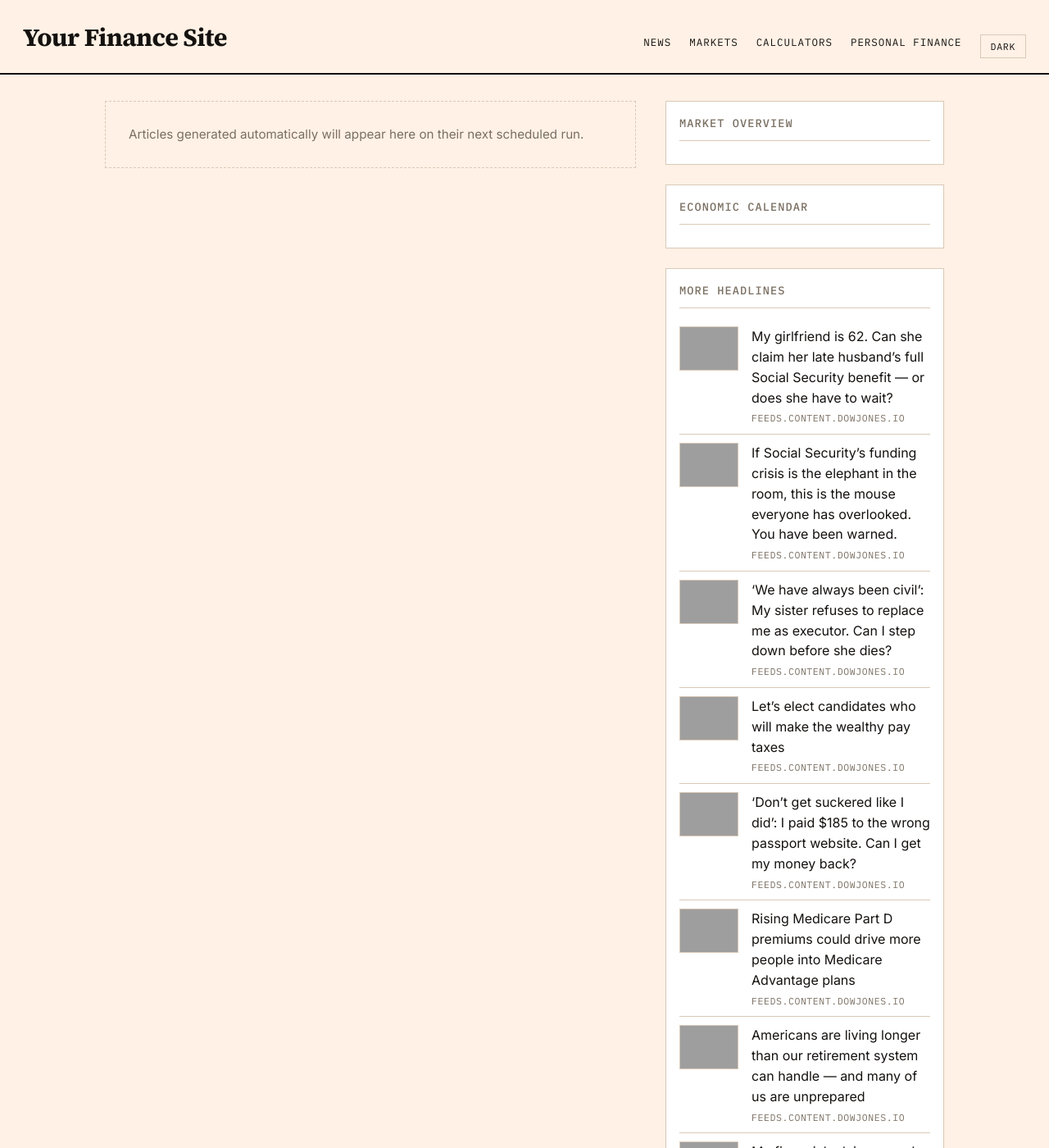
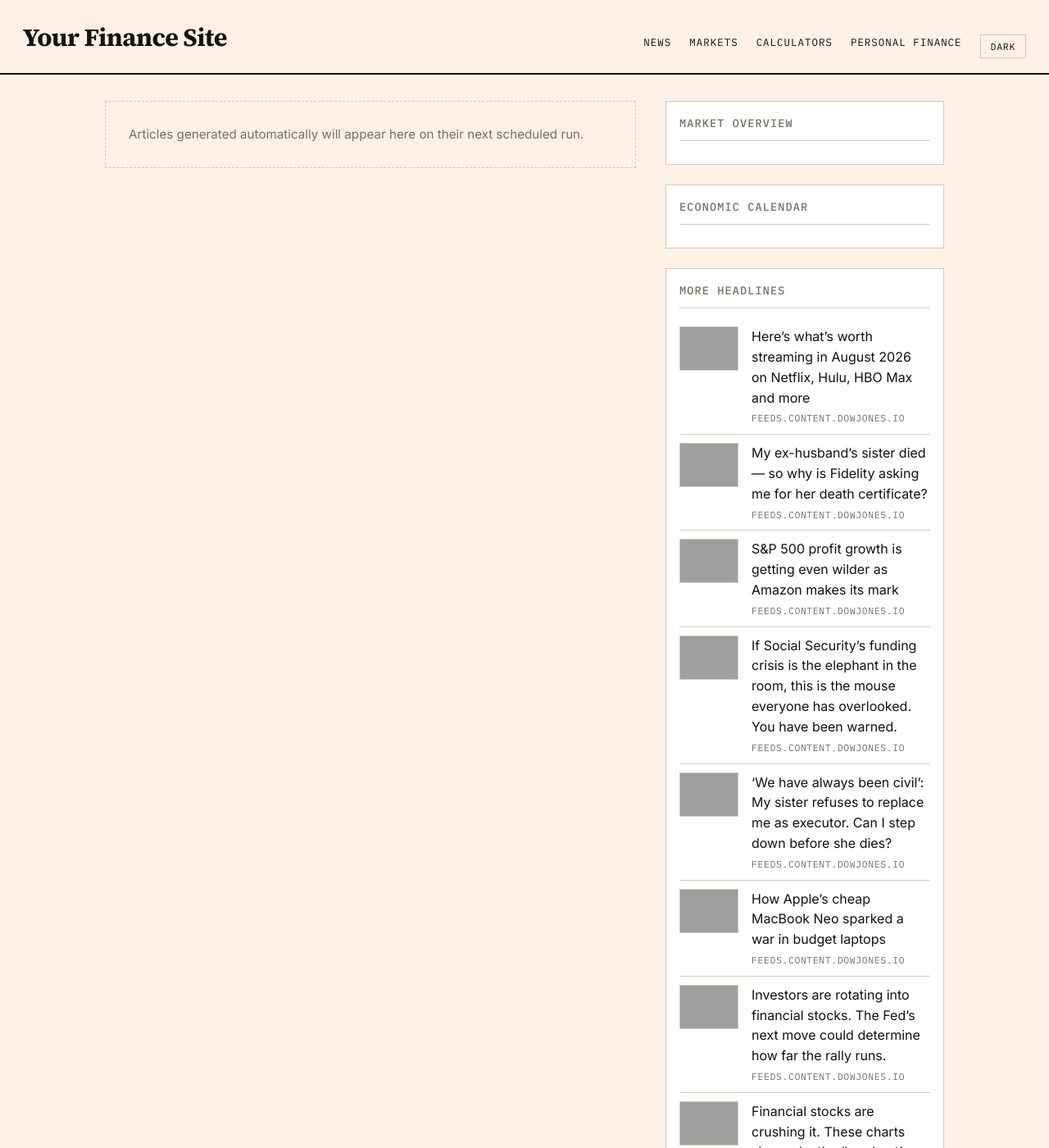
Before and after one commit to GlobTechCo/globtechco.github.io, a Jekyll site: the page built from index.html, in a window 1280 px wide and 1400 px high, cut to the strip 0-1400 px from the top of the window. Shown: the whole strip at 82% size. Built offline with Jekyll 4.4.1, drawn with Linux system fonts in a browser that asks for light colours; a script that is not in the unit is left out; the list of posts is cut into pages by our own code; some of the changed text lies outside the part shown; grey boxes are pictures that could not be loaded.

Commit message:
Auto-content update 2026-08-02

```diff
--- a/_data/aggregator.yml
+++ b/_data/aggregator.yml
@@ -1,50 +1,50 @@
-- title: "My girlfriend is 62. Can she claim her late husband\u2019s full Social Security benefit \u2014 or does she have to wait?"
-  link: "https://www.marketwatch.com/story/my-girlfriend-is-62-can-she-claim-her-late-husbands-full-social-security-benefit-or-does-she-have-to-wait-315c0fa1?mod=mw_rss_topstories"
+- title: "Here\u2019s what\u2019s worth streaming in August 2026 on Netflix, Hulu, HBO Max and more"
+  link: "https://www.marketwatch.com/story/heres-whats-worth-streaming-in-august-2026-on-netflix-hulu-hbo-max-and-more-21b78a08?mod=mw_rss_topstories"
   source: "feeds.content.dowjones.io"
-  pubdate: "Sat, 01 Aug 2026 22:00:00 GMT"
-  image: "https://images.mktw.net/im-93168750"
+  pubdate: "Sun, 02 Aug 2026 15:19:00 GMT"
+  image: "https://images.mktw.net/im-83880291"
+- title: "My ex-husband\u2019s sister died \u2014 so why is Fidelity asking me for her death certificate?"
+  link: "https://www.marketwatch.com/story/its-like-buying-a-lottery-ticket-fidelity-asked-for-my-former-sister-in-laws-death-certificate-does-this-mean-im-due-a-windfall-2ebdcd69?mod=mw_rss_topstories"
+  source: "feeds.content.dowjones.io"
+  pubdate: "Sun, 02 Aug 2026 14:00:00 GMT"
+  image: "https://images.mktw.net/im-08192839"
+- title: "S&P 500 profit growth is getting even wilder as Amazon makes its mark"
+  link: "https://www.marketwatch.com/story/s-p-500-profit-growth-is-getting-even-wilder-as-amazon-makes-its-mark-5ddf2082?mod=mw_rss_topstories"
+  source: "feeds.content.dowjones.io"
+  pubdate: "Sun, 02 Aug 2026 14:00:00 GMT"
+  image: "https://images.mktw.net/im-05777166"
 - title: "If Social Security\u2019s funding crisis is the elephant in the room, this is the mouse everyone has overlooked. You have been warned."
   link: "https://www.marketwatch.com/story/if-social-securitys-funding-crisis-is-the-elephant-in-the-room-this-is-the-mouse-everyone-has-overlooked-you-have-been-warned-b95c450d?mod=mw_rss_topstories"
   source: "feeds.content.dowjones.io"
-  pubdate: "Sat, 01 Aug 2026 21:15:00 GMT"
+  pubdate: "Sun, 02 Aug 2026 13:30:00 GMT"
   image: "https://images.mktw.net/im-91835700"
 - title: "\u2018We have always been civil\u2019: My sister refuses to replace me as executor. Can I step down before she dies?"
   link: "https://www.marketwatch.com/story/we-have-always-been-civil-my-sister-refuses-to-replace-me-as-executor-can-i-step-down-before-she-dies-84a835a9?mod=mw_rss_topstories"
   source: "feeds.content.dowjones.io"
-  pubdate: "Sat, 01 Aug 2026 21:00:00 GMT"
+  pubdate: "Sun, 02 Aug 2026 13:00:00 GMT"
   image: "https://images.mktw.net/im-37845033"
-- title: "Let\u2019s elect candidates who will make the wealthy pay taxes"
-  link: "https://www.marketwatch.com/story/lets-elect-candidates-who-will-make-the-wealthy-pay-taxes-15f53a4a?mod=mw_rss_topstories"
+- title: "How Apple\u2019s cheap MacBook Neo sparked a war in budget laptops"
+  link: "https://www.marketwatch.com/story/how-apples-cheap-macbook-neo-sparked-a-war-in-budget-laptops-8fbaf839?mod=mw_rss_topstories"
   source: "feeds.content.dowjones.io"
-  pubdate: "Sat, 01 Aug 2026 18:30:00 GMT"
-  image: "https://images.mktw.net/im-38740801"
-- title: "\u2018Don\u2019t get suckered like I did\u2019: I paid $185 to the wrong passport website. Can I get my money back?"
-  link: "https://www.marketwatch.com/story/dont-get-suckered-like-i-did-i-paid-185-to-the-wrong-passport-website-can-i-get-my-money-back-3a781412?mod=mw_rss_topstories"
+  pubdate: "Sun, 02 Aug 2026 13:00:00 GMT"
+  image: "https://images.mktw.net/im-23072814"
+- title: "Investors are rotating into financial stocks. The Fed\u2019s next move could determine how far the rally runs."
+  link: "https://www.marketwatch.com/story/investors-are-rotating-into-financial-stocks-the-feds-next-move-could-determine-how-far-the-rally-runs-662c63df?mod=mw_rss_topstories"
   source: "feeds.content.dowjones.io"
-  pubdate: "Sat, 01 Aug 2026 18:15:00 GMT"
-  image: "https://images.mktw.net/im-62671472"
-- title: "Rising Medicare Part D premiums could drive more people into Medicare Advantage plans"
-  link: "https://www.marketwatch.com/story/rising-part-d-premiums-could-drive-more-people-into-medicare-advantage-plans-32c2a392?mod=mw_rss_topstories"
+  pubdate: "Sun, 02 Aug 2026 12:00:00 GMT"
+  image: "https://images.mktw.net/im-65765833"
+- title: "Financial stocks are crushing it. These charts show why the \u2018breakout\u2019 rally may have just begun."
+  link: "https://www.marketwatch.com/story/financial-stocks-are-crushing-it-these-charts-show-why-the-breakout-rally-may-have-just-begun-6db3cc12?mod=mw_rss_topstories"
   source: "feeds.content.dowjones.io"
-  pubdate: "Sat, 01 Aug 2026 18:06:00 GMT"
-  image: "https://images.mktw.net/im-87598403"
-- title: "Americans are living longer than our retirement system can handle \u2014 and many of us are unprepared"
-  link: "https://www.marketwatch.com/story/americans-are-living-longer-than-our-retirement-system-can-handle-and-many-of-us-are-unprepared-76c50a35?mod=mw_rss_topstories"
+  pubdate: "Sun, 02 Aug 2026 12:00:00 GMT"
+  image: "https://images.mktw.net/im-04164777"
+- title: "Why every tech giant wants to look like a cybersecurity company in the AI era"
+  link: "https://www.marketwatch.com/story/why-every-tech-giant-wants-to-look-like-a-cybersecurity-company-in-the-ai-era-00534525?mod=mw_rss_topstories"
   source: "feeds.content.dowjones.io"
-  pubdate: "Sat, 01 Aug 2026 17:32:00 GMT"
-  image: "https://images.mktw.net/im-80581419"
-- title: "My financial adviser says I don\u2019t need a tax-efficient withdrawal plan for my $2.3 million portfolio. Is that madness?"
-  link: "https://www.marketwatch.com/story/its-a-high-price-to-pay-my-adviser-says-i-dont-need-a-withdrawal-plan-for-my-2-3-million-portfolio-is-he-right-06cb1eb2?mod=mw_rss_topstories"
+  pubdate: "Sun, 02 Aug 2026 11:30:00 GMT"
+  image: "https://images.mktw.net/im-31774742"
+- title: "Tim Cook\u2019s lasting legacy: Keeping Apple\u2019s eye on the ball"
+  link: "https://www.marketwatch.com/story/tim-cooks-lasting-legacy-keeping-apples-eye-on-the-ball-76521035?mod=mw_rss_topstories"
   source: "feeds.content.dowjones.io"
-  pubdate: "Sat, 01 Aug 2026 17:15:00 GMT"
-  image: "https://images.mktw.net/im-22873977"
-- title: "Health savings accounts can be a great retirement tool \u2013 if you\u2019re healthy or wealthy"
-  link: "https://www.marketwatch.com/story/hsas-can-be-a-great-retirement-tool-if-youre-healthy-or-wealthy-5a3e2991?mod=mw_rss_topstories"
-  source: "feeds.content.dowjones.io"
-  pubdate: "Sat, 01 Aug 2026 17:09:00 GMT"
-  image: "https://images.mktw.net/im-35013032"
-- title: "I\u2019m 75 and afraid to let my retirement fund dip below $1 million. Am I being too conservative?"
-  link: "https://www.marketwatch.com/story/im-75-and-afraid-to-let-my-retirement-fund-dip-below-1-million-am-i-being-too-aggressive-6b780ef9?mod=mw_rss_topstories"
-  source: "feeds.content.dowjones.io"
-  pubdate: "Sat, 01 Aug 2026 16:41:00 GMT"
-  image: "https://images.mktw.net/im-81342294"
+  pubdate: "Sun, 02 Aug 2026 11:00:00 GMT"
+  image: "https://images.mktw.net/im-81652094"
```
